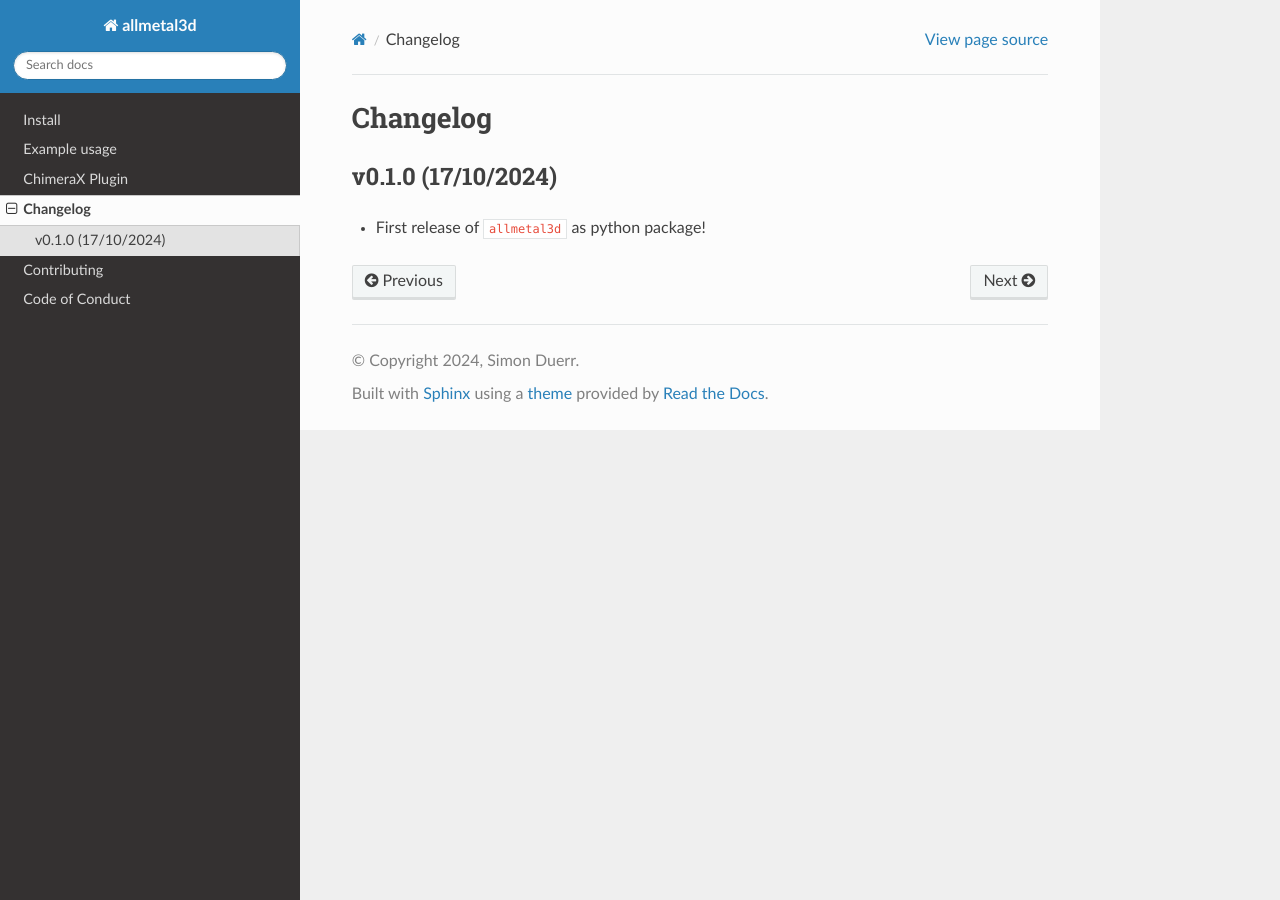
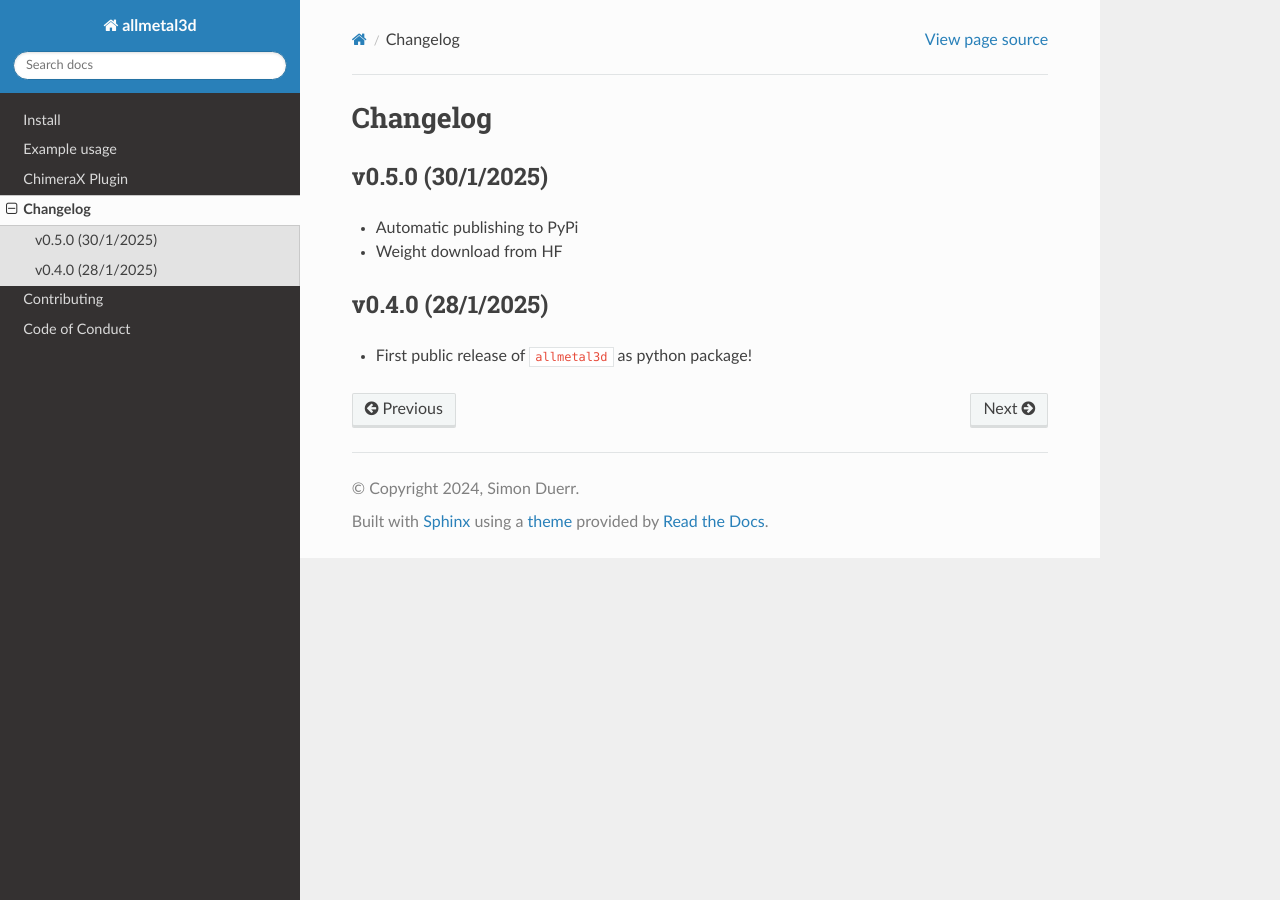
Before and after one commit to lcbc-epfl/allmetal3d, a Sphinx documentation site: the page built from docs/changelog.md, in a window 1280 px wide. Built offline with Sphinx 7.4.7 and the Read the Docs theme 3.1.0, drawn with Linux system fonts in a browser that asks for light colours; pages that are not in the unit, such as notebooks, are missing from menus.

Commit message:
update docs, changelog

```diff
--- a/CHANGELOG.md
+++ b/CHANGELOG.md
@@ -2,6 +2,12 @@
 
 <!--next-version-placeholder-->
 
-## v0.1.0 (17/10/2024)
+## v0.5.0 (30/1/2025)
 
-- First release of `allmetal3d` as python package!
+- Automatic publishing to PyPi
+- Weight download from HF
+
+
+## v0.4.0 (28/1/2025)
+
+- First public release of `allmetal3d` as python package!
```
Also changed, not shown: docs/chimerax.md (+1 -1 lines).
